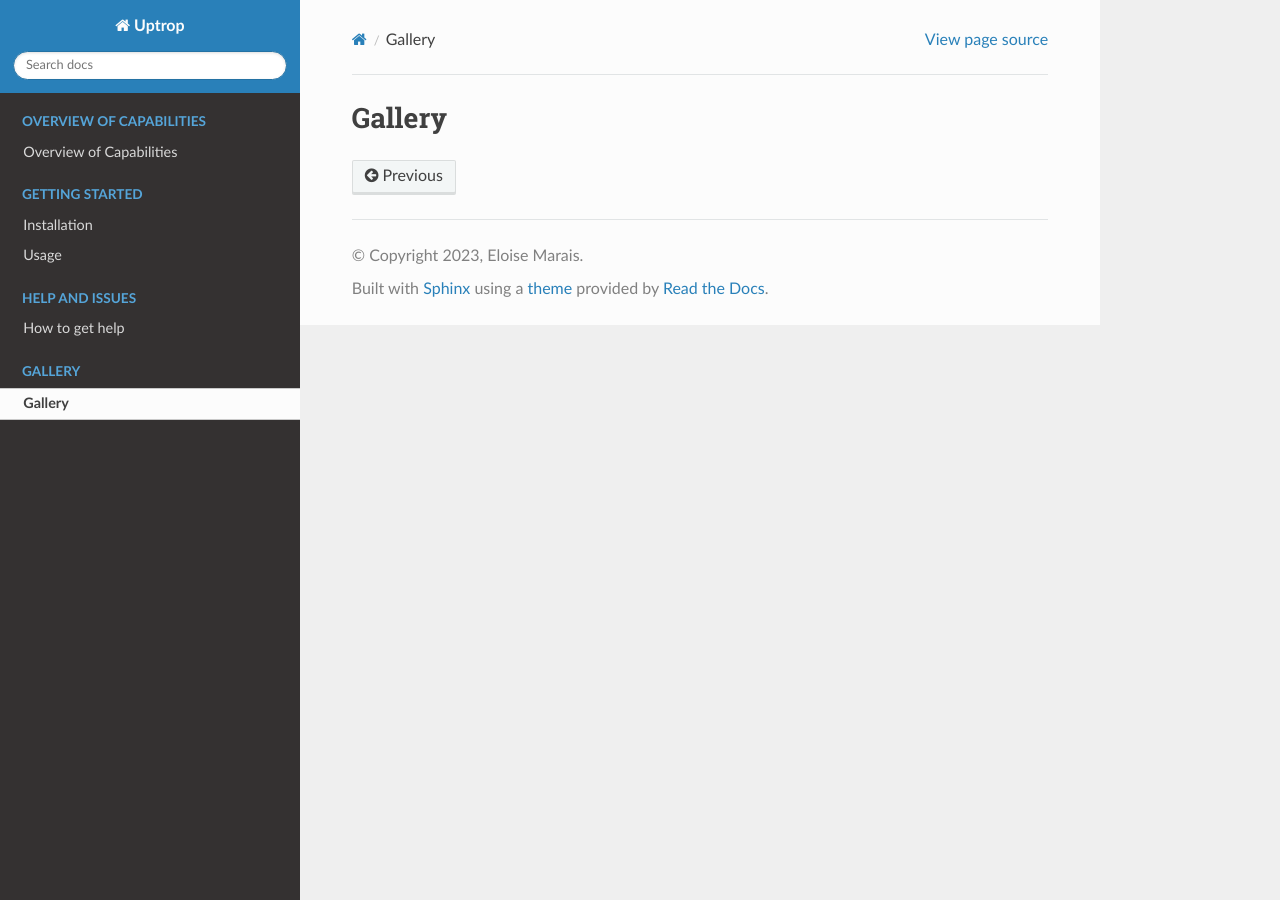
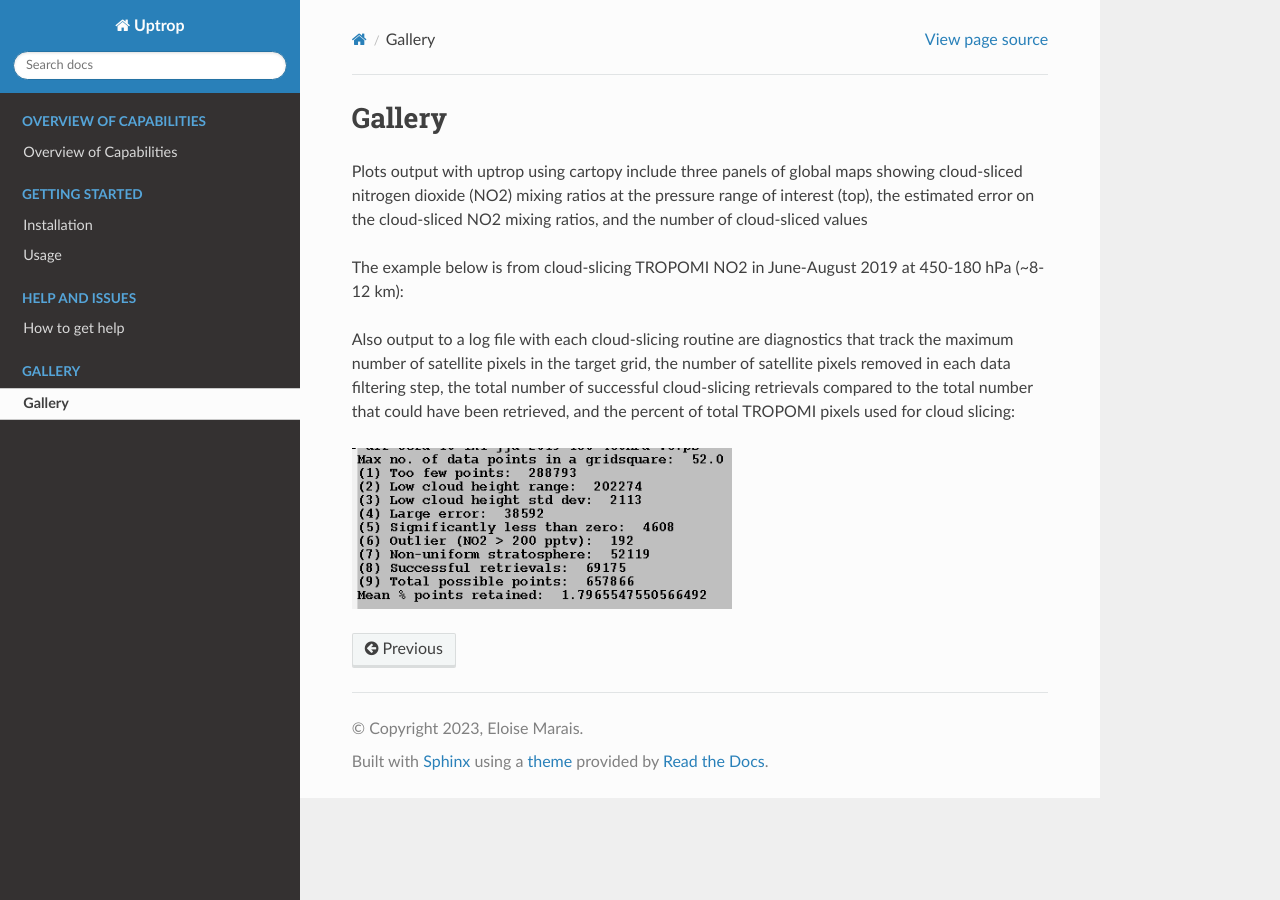
Before and after one commit to eamarais/erc-uptrop, a Sphinx documentation site: the page built from docs/source/Gallery.rst, in a window 1280 px wide. Built offline with Sphinx 7.4.7 and the Read the Docs theme 2.0.0, drawn with Linux system fonts in a browser that asks for light colours.

Commit message:
Update Gallery.rst

```diff
--- a/docs/source/Gallery.rst
+++ b/docs/source/Gallery.rst
@@ -1,2 +1,13 @@
 Gallery
 ==================
+
+Plots output with uptrop using cartopy include three panels of global maps showing cloud-sliced nitrogen dioxide (NO2) mixing ratios at the pressure range of interest (top), the estimated error on the cloud-sliced NO2 mixing ratios, and the number of cloud-sliced values
+
+The example below is from cloud-slicing TROPOMI NO2 in June-August 2019 at 450-180 hPa (~8-12 km):
+
+
+Also output to a log file with each cloud-slicing routine are diagnostics that track the maximum number of satellite pixels in the target grid, the number of satellite pixels removed in each data filtering step, the total number of successful cloud-slicing retrievals compared to the total number that could have been retrieved, and the percent of total TROPOMI pixels used for cloud slicing:
+
+.. image:: images/uptrop-logfile-output.png
+  :width: 380
+  :alt: Sample of end of cloud-slicing log file
```
